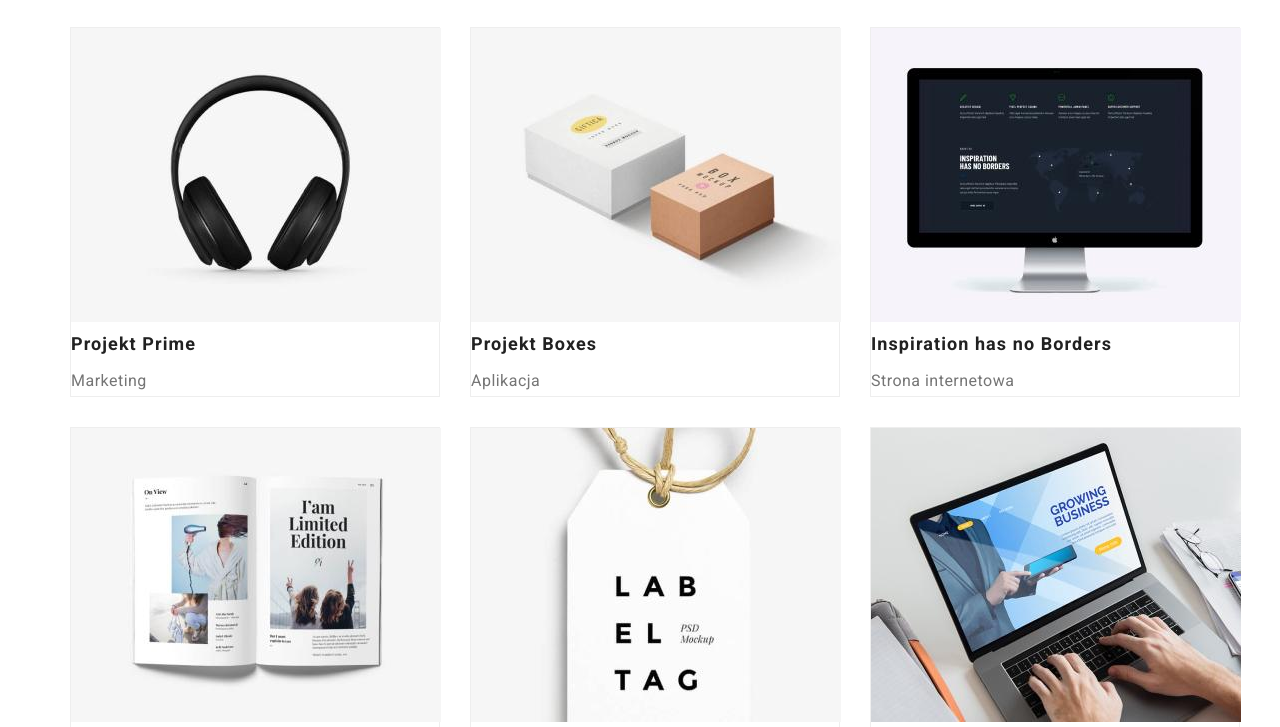
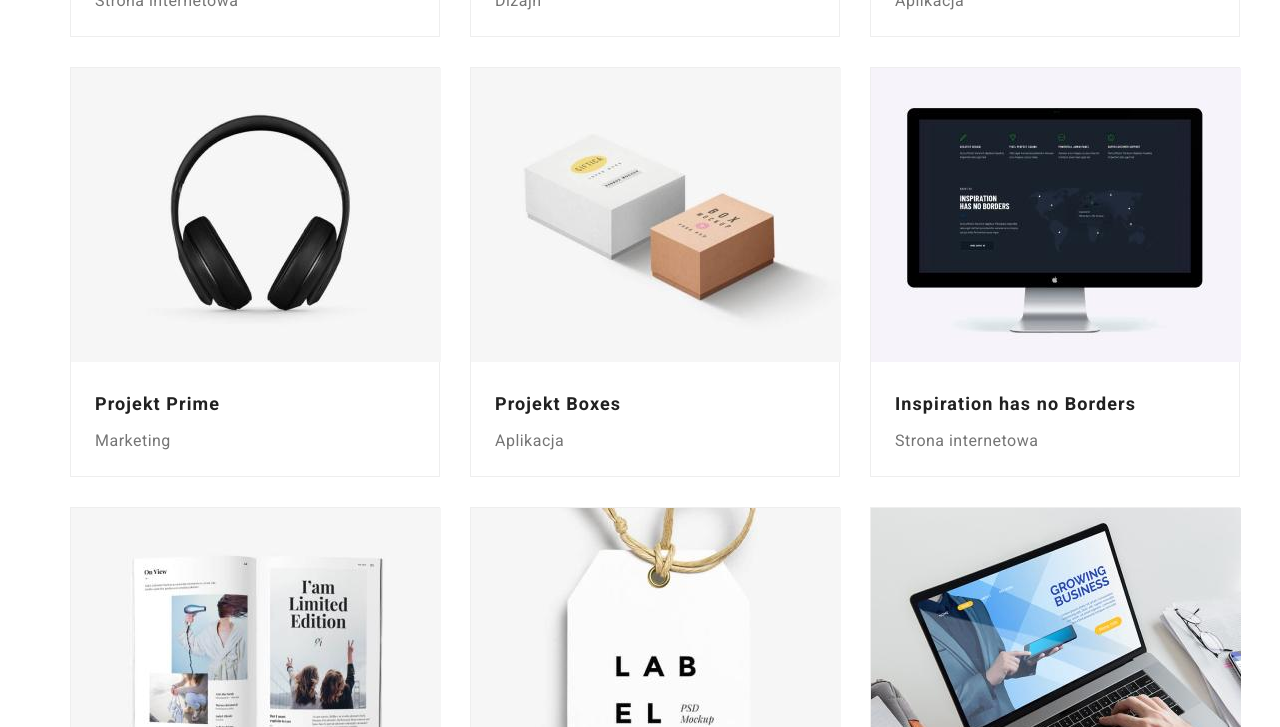
Before and after one commit to KacperPasnicki/goit-markup-hw-03, a plain HTML site: page portfolio.html in a window 1280 px wide. Shown: the part 636-1363 px from the top of the page. Drawn offline with nearby package versions, Linux system fonts and the light colour scheme.

Commit message:
dodany padding do podpisów portfolio

```diff
--- a/css/styles.css
+++ b/css/styles.css
@@ -448,6 +448,12 @@ flex-basis: calc((100% - 30px) / 3);
 } */
 
 .card:hover,
+.card:focus {
+    box-shadow: 0px 1px 1px rgba(0, 0, 0, 0.12), 0px 4px 4px rgba(0, 0, 0, 0.06), 1px 4px 6px rgba(0, 0, 0, 0.16);
+    cursor: pointer;
+}
+
+
 .work-img:hover,
 .team-item:hover,
 .logo:hover,
@@ -459,16 +465,19 @@ flex-basis: calc((100% - 30px) / 3);
 }
 
 .first-figure{
+    padding: 20px 24px 4px;
+
     font-weight: 700;
     font-size: 18px;
     line-height:2;
     letter-spacing: 0.06em;
     text-align: left;
 
-    margin-bottom: 4px;
 
 }
 .second-figure{
+    padding: 0px 24px 20px;
+
     font-size: 16px;
     line-height:1.875;
     color: #757575;
```
